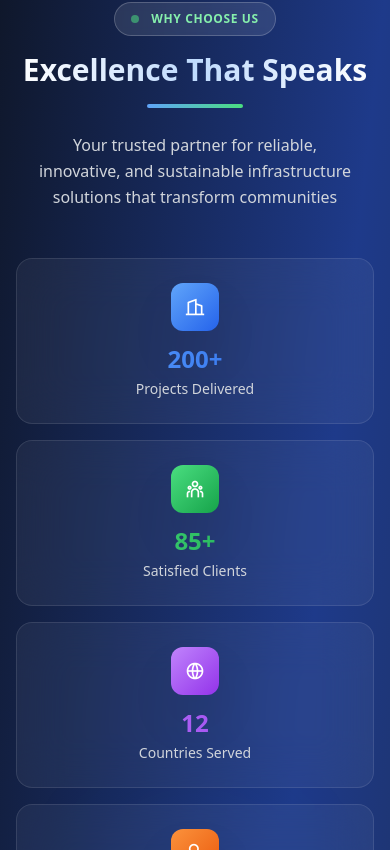
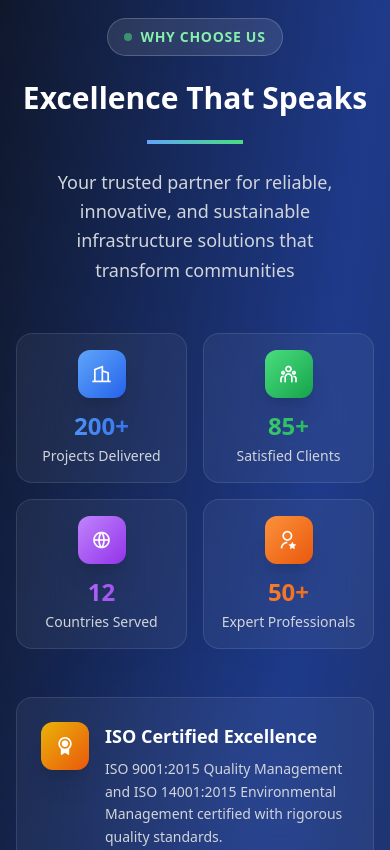
Before and after one commit to m-jasim-gmi/gmi-infraseed, a Next.js app: page / in a window 390 px wide. Shown: the part 9534-10384 px from the top of the page. Built offline with nearby package versions, Linux system fonts and the light colour scheme; some icons are missing.

Commit message:
Why choose us section mobile reponsiveness correction fix-2

```diff
--- a/app/components/WhyChooseUsSection.tsx
+++ b/app/components/WhyChooseUsSection.tsx
@@ -66,7 +66,7 @@ export default function WhyChooseUsSection() {
           setIsVisible(true);
         }
       },
-      { threshold: 0.3 }
+      { threshold: 0.1 }
     );
 
     if (sectionRef.current) {
@@ -105,68 +105,68 @@ export default function WhyChooseUsSection() {
   }, [isVisible]);
 
   return (
-    <section ref={sectionRef} id="why-choose-us" className="py-12 md:py-20 bg-gradient-to-br from-slate-900 via-blue-900 to-slate-800 relative overflow-hidden">
+    <section ref={sectionRef} id="why-choose-us" className="py-16 md:py-20 bg-gradient-to-br from-slate-900 via-blue-900 to-slate-800 relative overflow-hidden">
       {/* Animated background elements */}
-      <div className="absolute inset-0">
+      <div className="absolute inset-0 pointer-events-none">
         <div className="absolute top-1/4 left-1/4 w-48 md:w-96 h-48 md:h-96 bg-blue-500/10 rounded-full blur-3xl animate-pulse"></div>
         <div className="absolute bottom-1/4 right-1/4 w-40 md:w-80 h-40 md:h-80 bg-green-500/10 rounded-full blur-3xl animate-pulse delay-1000"></div>
         <div className="absolute top-3/4 left-1/2 w-32 md:w-64 h-32 md:h-64 bg-purple-500/10 rounded-full blur-3xl animate-pulse delay-500"></div>
       </div>
 
-      <div className="max-w-7xl mx-auto px-4 sm:px-6 relative z-10">
+      <div className="max-w-7xl mx-auto px-4 sm:px-6 lg:px-8 relative z-10">
         <div className={`text-center mb-12 md:mb-20 transition-all duration-1000 ${isVisible ? 'translate-y-0 opacity-100' : 'translate-y-10 opacity-0'}`}>
-          <div className="inline-flex items-center gap-3 bg-white/10 backdrop-blur-sm border border-white/20 px-4 sm:px-6 py-2 sm:py-3 rounded-full mb-4 sm:mb-6">
+          <div className="inline-flex items-center gap-2 bg-white/10 backdrop-blur-sm border border-white/20 px-4 py-2 rounded-full mb-6">
             <div className="w-2 h-2 bg-green-400 rounded-full animate-pulse"></div>
-            <span className="text-green-300 font-semibold text-xs sm:text-sm uppercase tracking-wider">Why Choose Us</span>
+            <span className="text-green-300 font-semibold text-sm uppercase tracking-wider">Why Choose Us</span>
           </div>
-          <h2 className="text-3xl sm:text-4xl md:text-6xl font-bold bg-gradient-to-r from-white via-blue-200 to-white bg-clip-text text-transparent mb-4 sm:mb-6">
+          <h2 className="text-3xl md:text-5xl lg:text-6xl font-bold text-white mb-6">
             Excellence That Speaks
           </h2>
-          <div className="w-24 sm:w-32 h-1 bg-gradient-to-r from-blue-400 to-green-400 mx-auto mb-6 sm:mb-8 rounded-full"></div>
-          <p className="text-base sm:text-lg md:text-xl text-gray-300 max-w-3xl mx-auto leading-relaxed px-4">
+          <div className="w-24 md:w-32 h-1 bg-gradient-to-r from-blue-400 to-green-400 mx-auto mb-6"></div>
+          <p className="text-lg md:text-xl text-gray-300 max-w-3xl mx-auto leading-relaxed px-4">
             Your trusted partner for reliable, innovative, and sustainable infrastructure solutions that transform communities
           </p>
         </div>
 
         {/* Animated counters */}
-        <div className={`grid grid-cols-1 sm:grid-cols-2 lg:grid-cols-4 gap-4 sm:gap-6 lg:gap-8 mb-12 md:mb-20 transition-all duration-1000 delay-200 ${isVisible ? 'translate-y-0 opacity-100' : 'translate-y-10 opacity-0'}`}>
+        <div className={`grid grid-cols-2 lg:grid-cols-4 gap-4 md:gap-8 mb-12 md:mb-20 transition-all duration-1000 delay-200 ${isVisible ? 'translate-y-0 opacity-100' : 'translate-y-10 opacity-0'}`}>
           {[
             { number: counters.projects, suffix: '+', label: 'Projects Delivered', color: 'from-blue-400 to-blue-600', icon: 'ri-building-2-line' },
             { number: counters.clients, suffix: '+', label: 'Satisfied Clients', color: 'from-green-400 to-green-600', icon: 'ri-team-line' },
             { number: counters.countries, suffix: '', label: 'Countries Served', color: 'from-purple-400 to-purple-600', icon: 'ri-global-line' },
             { number: counters.team, suffix: '+', label: 'Expert Professionals', color: 'from-orange-400 to-orange-600', icon: 'ri-user-star-line' }
           ].map((stat, index) => (
-            <div key={index} className="group relative bg-white/5 backdrop-blur-xl p-6 sm:p-8 rounded-2xl sm:rounded-3xl border border-white/10 hover:border-white/30 transition-all duration-500 hover:scale-105">
-              <div className={`absolute inset-0 bg-gradient-to-br ${stat.color} opacity-0 group-hover:opacity-10 rounded-2xl sm:rounded-3xl transition-opacity duration-500`}></div>
+            <div key={index} className="group relative bg-white/5 backdrop-blur-xl p-4 md:p-8 rounded-2xl border border-white/10 hover:border-white/30 transition-all duration-500 hover:scale-105">
+              <div className={`absolute inset-0 bg-gradient-to-br ${stat.color} opacity-0 group-hover:opacity-10 rounded-2xl transition-opacity duration-500`}></div>
               <div className="relative z-10 text-center">
-                <div className={`w-12 h-12 sm:w-16 sm:h-16 mx-auto mb-3 sm:mb-4 bg-gradient-to-br ${stat.color} rounded-xl sm:rounded-2xl flex items-center justify-center shadow-2xl group-hover:scale-110 group-hover:rotate-3 transition-all duration-500`}>
-                  <i className={`${stat.icon} text-xl sm:text-2xl text-white`}></i>
+                <div className={`w-12 h-12 md:w-16 md:h-16 mx-auto mb-3 md:mb-4 bg-gradient-to-br ${stat.color} rounded-xl md:rounded-2xl flex items-center justify-center shadow-xl`}>
+                  <i className={`${stat.icon} text-xl md:text-2xl text-white`}></i>
                 </div>
-                <div className={`text-2xl sm:text-3xl md:text-4xl font-bold bg-gradient-to-r ${stat.color} bg-clip-text text-transparent mb-1 sm:mb-2`}>
+                <div className={`text-2xl md:text-3xl lg:text-4xl font-bold bg-gradient-to-r ${stat.color} bg-clip-text text-transparent mb-1 md:mb-2`}>
                   {stat.number}{stat.suffix}
                 </div>
-                <div className="text-sm sm:text-base text-gray-300 font-medium group-hover:text-white transition-colors duration-300">{stat.label}</div>
+                <div className="text-sm md:text-base text-gray-300 font-medium">{stat.label}</div>
               </div>
             </div>
           ))}
         </div>
 
         {/* Features grid */}
-        <div className={`grid grid-cols-1 lg:grid-cols-2 gap-4 sm:gap-6 lg:gap-8 mb-12 md:mb-20 transition-all duration-1000 delay-400 ${isVisible ? 'translate-y-0 opacity-100' : 'translate-y-10 opacity-0'}`}>
+        <div className={`grid md:grid-cols-2 gap-6 md:gap-8 mb-12 md:mb-20 transition-all duration-1000 delay-400 ${isVisible ? 'translate-y-0 opacity-100' : 'translate-y-10 opacity-0'}`}>
           {features.map((feature, index) => (
             <div
               key={index}
-              className="group relative bg-white/5 backdrop-blur-xl p-6 sm:p-8 rounded-2xl sm:rounded-3xl border border-white/10 hover:border-white/30 transition-all duration-700 hover:scale-105"
+              className="group relative bg-white/5 backdrop-blur-xl p-6 md:p-8 rounded-2xl border border-white/10 hover:border-white/30 transition-all duration-700 hover:scale-105"
             >
-              <div className={`absolute inset-0 bg-gradient-to-br ${feature.bgColor} opacity-0 group-hover:opacity-100 rounded-2xl sm:rounded-3xl transition-opacity duration-700`}></div>
+              <div className={`absolute inset-0 bg-gradient-to-br ${feature.bgColor} opacity-0 group-hover:opacity-100 rounded-2xl transition-opacity duration-700`}></div>
 
-              <div className="relative z-10 flex flex-col sm:flex-row items-center sm:items-start text-center sm:text-left gap-4 sm:gap-6">
-                <div className={`w-12 h-12 sm:w-16 sm:h-16 bg-gradient-to-br ${feature.color} rounded-xl sm:rounded-2xl flex items-center justify-center flex-shrink-0 shadow-2xl group-hover:scale-110 group-hover:rotate-3 transition-all duration-500`}>
-                  <i className={`${feature.icon} text-xl sm:text-2xl text-white`}></i>
+              <div className="relative z-10 flex items-start gap-4 md:gap-6">
+                <div className={`w-12 h-12 md:w-16 md:h-16 bg-gradient-to-br ${feature.color} rounded-xl md:rounded-2xl flex items-center justify-center flex-shrink-0 shadow-xl`}>
+                  <i className={`${feature.icon} text-xl md:text-2xl text-white`}></i>
                 </div>
                 <div>
-                  <h3 className="text-lg sm:text-xl font-bold text-white mb-2 sm:mb-3 group-hover:text-blue-300 transition-colors duration-300">{feature.title}</h3>
-                  <p className="text-sm sm:text-base text-gray-300 leading-relaxed group-hover:text-gray-200 transition-colors duration-300">{feature.description}</p>
+                  <h3 className="text-lg md:text-xl font-bold text-white mb-2 md:mb-3 group-hover:text-blue-300 transition-colors duration-300">{feature.title}</h3>
+                  <p className="text-sm md:text-base text-gray-300 leading-relaxed group-hover:text-gray-200 transition-colors duration-300">{feature.description}</p>
                 </div>
               </div>
             </div>
@@ -174,39 +174,39 @@ export default function WhyChooseUsSection() {
         </div>
 
         {/* Certifications section */}
-        <div className="grid grid-cols-1 lg:grid-cols-2 gap-8 sm:gap-12 items-center mb-12 md:mb-16">
+        <div className="grid md:grid-cols-2 gap-8 md:gap-12 items-center mb-12 md:mb-16">
           <div className={`transition-all duration-1000 delay-600 ${isVisible ? 'translate-x-0 opacity-100' : '-translate-x-10 opacity-0'}`}>
-            <h3 className="text-2xl sm:text-3xl font-bold text-white mb-4 sm:mb-6 text-center lg:text-left">
+            <h3 className="text-2xl md:text-3xl font-bold text-white mb-4 md:mb-6">
               Our Certifications & Accreditations
             </h3>
-            <div className="w-20 h-1 bg-gradient-to-r from-blue-400 to-green-400 mb-4 sm:mb-6 rounded-full mx-auto lg:mx-0"></div>
-            <p className="text-base sm:text-lg text-gray-300 mb-6 sm:mb-8 leading-relaxed text-center lg:text-left">
+            <div className="w-20 h-1 bg-gradient-to-r from-blue-400 to-green-400 mb-4 md:mb-6"></div>
+            <p className="text-base md:text-lg text-gray-300 mb-6 md:mb-8 leading-relaxed">
               We maintain the highest standards of quality, safety, and environmental responsibility
               through our comprehensive certification programs and regulatory compliance.
             </p>
             <div className="grid grid-cols-1 sm:grid-cols-2 gap-4">
               {certifications.map((cert, index) => (
-                <div key={index} className="group bg-gradient-to-br from-blue-600/20 to-purple-600/20 backdrop-blur-xl border border-white/10 p-4 sm:p-6 rounded-xl sm:rounded-2xl hover:border-white/30 transition-all duration-500 hover:scale-105">
+                <div key={index} className="group bg-gradient-to-br from-blue-600/20 to-purple-600/20 backdrop-blur-xl border border-white/10 p-4 md:p-6 rounded-xl md:rounded-2xl hover:border-white/30 transition-all duration-500 hover:scale-105">
                   <div className="flex items-center gap-3 mb-2">
-                    <i className={`${cert.icon} text-blue-400 text-base sm:text-lg`}></i>
-                    <div className="font-bold text-sm sm:text-base text-white group-hover:text-blue-300 transition-colors duration-300">{cert.name}</div>
+                    <i className={`${cert.icon} text-blue-400 text-lg md:text-xl`}></i>
+                    <div className="font-bold text-sm md:text-base text-white group-hover:text-blue-300 transition-colors duration-300">{cert.name}</div>
                   </div>
-                  <div className="text-xs sm:text-sm text-gray-400 group-hover:text-gray-300 transition-colors duration-300">{cert.type}</div>
+                  <div className="text-xs md:text-sm text-gray-400 group-hover:text-gray-300 transition-colors duration-300">{cert.type}</div>
                 </div>
               ))}
             </div>
           </div>
 
-          <div className={`relative transition-all duration-1000 delay-800 ${isVisible ? 'translate-x-0 opacity-100' : 'translate-x-10 opacity-0'} mt-8 lg:mt-0`}>
+          <div className={`relative transition-all duration-1000 delay-800 ${isVisible ? 'translate-x-0 opacity-100' : 'translate-x-10 opacity-0'}`}>
             <div className="relative group">
               <img
                 src="https://readdy.ai/api/search-image?query=Professional%20business%20team%20celebrating%20success%20with%20certificates%20and%20awards%20in%20modern%20corporate%20environment%20showing%20achievement%20excellence%20and%20recognition%20in%20engineering%20and%20infrastructure%20development%20with%20contemporary%20office%20background&width=600&height=400&seq=certifications-modern&orientation=landscape"
                 alt="Our Certifications and Team"
-                className="rounded-2xl sm:rounded-3xl shadow-2xl object-cover w-full h-64 sm:h-96 object-center group-hover:scale-105 transition-transform duration-700"
+                className="rounded-2xl shadow-2xl object-cover w-full h-48 md:h-64 lg:h-96 object-center group-hover:scale-105 transition-transform duration-700"
               />
-              <div className="absolute inset-0 bg-gradient-to-t from-blue-900/40 to-transparent rounded-2xl sm:rounded-3xl group-hover:from-blue-900/50 transition-all duration-700"></div>
-              <div className="absolute -bottom-4 sm:-bottom-8 -right-4 sm:-right-8 w-16 sm:w-24 h-16 sm:h-24 bg-gradient-to-br from-green-500 to-blue-600 rounded-2xl sm:rounded-3xl shadow-2xl flex items-center justify-center">
-                <i className="ri-trophy-line text-2xl sm:text-3xl text-white"></i>
+              <div className="absolute inset-0 bg-gradient-to-t from-blue-900/40 to-transparent rounded-2xl group-hover:from-blue-900/50 transition-all duration-700"></div>
+              <div className="absolute -bottom-4 -right-4 w-12 h-12 md:w-16 md:h-16 lg:w-24 lg:h-24 bg-gradient-to-br from-green-500 to-blue-600 rounded-2xl shadow-2xl flex items-center justify-center">
+                <i className="ri-trophy-line text-xl md:text-2xl lg:text-3xl text-white"></i>
               </div>
             </div>
           </div>
@@ -214,17 +214,17 @@ export default function WhyChooseUsSection() {
 
         {/* Call to action */}
         <div className={`text-center transition-all duration-1000 delay-1000 ${isVisible ? 'translate-y-0 opacity-100' : 'translate-y-10 opacity-0'}`}>
-          <div className="relative bg-gradient-to-r from-blue-600/20 to-green-600/20 backdrop-blur-xl rounded-2xl sm:rounded-3xl p-6 sm:p-12 border border-white/20 overflow-hidden">
+          <div className="relative bg-gradient-to-r from-blue-600/20 to-green-600/20 backdrop-blur-xl rounded-2xl p-6 md:p-12 border border-white/20 overflow-hidden">
             <div className="absolute inset-0 bg-gradient-to-r from-blue-500/10 to-green-500/10 animate-pulse"></div>
             <div className="relative z-10">
-              <div className="w-16 h-16 sm:w-20 sm:h-20 mx-auto mb-4 sm:mb-6 bg-gradient-to-br from-blue-500 to-green-600 rounded-2xl sm:rounded-3xl flex items-center justify-center shadow-2xl">
-                <i className="ri-rocket-line text-2xl sm:text-3xl text-white"></i>
+              <div className="w-16 h-16 md:w-20 md:h-20 mx-auto mb-4 md:mb-6 bg-gradient-to-br from-blue-500 to-green-600 rounded-2xl flex items-center justify-center shadow-2xl">
+                <i className="ri-rocket-line text-2xl md:text-3xl text-white"></i>
               </div>
-              <h3 className="text-2xl sm:text-3xl md:text-4xl font-bold text-white mb-3 sm:mb-4">Ready to Transform Your Vision?</h3>
-              <p className="text-base sm:text-lg md:text-xl text-gray-300 mb-6 sm:mb-8 opacity-90 max-w-2xl mx-auto px-4">
+              <h3 className="text-2xl md:text-3xl lg:text-4xl font-bold text-white mb-3 md:mb-4">Ready to Transform Your Vision?</h3>
+              <p className="text-base md:text-lg lg:text-xl text-gray-300 mb-6 md:mb-8 opacity-90 max-w-2xl mx-auto px-4">
                 Join our growing list of satisfied clients who trust us to deliver exceptional infrastructure solutions.
               </p>
-              <button className="group bg-gradient-to-r from-orange-500 to-red-600 hover:from-orange-600 hover:to-red-700 text-white px-8 sm:px-10 py-4 sm:py-5 rounded-full text-base sm:text-lg font-semibold transition-all duration-500 hover:scale-105 sm:hover:scale-110 hover:shadow-2xl whitespace-nowrap cursor-pointer">
+              <button className="group bg-gradient-to-r from-orange-500 to-red-600 hover:from-orange-600 hover:to-red-700 text-white px-8 md:px-10 py-4 md:py-5 rounded-full text-base md:text-lg font-semibold transition-all duration-500 hover:scale-105 hover:shadow-2xl whitespace-nowrap cursor-pointer">
                 <span className="flex items-center gap-2">
                   Get Started Today
                   <i className="ri-arrow-right-line group-hover:translate-x-1 transition-transform duration-300"></i>
```
